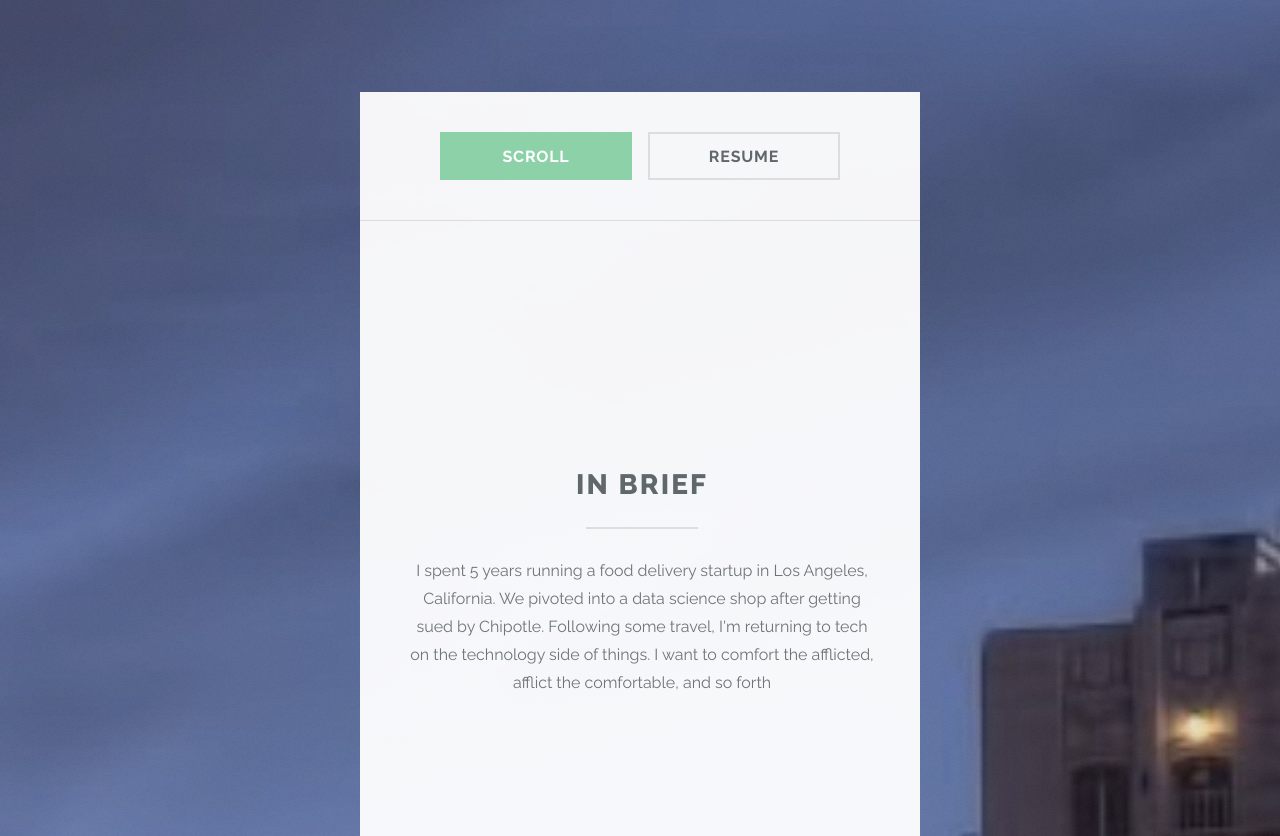
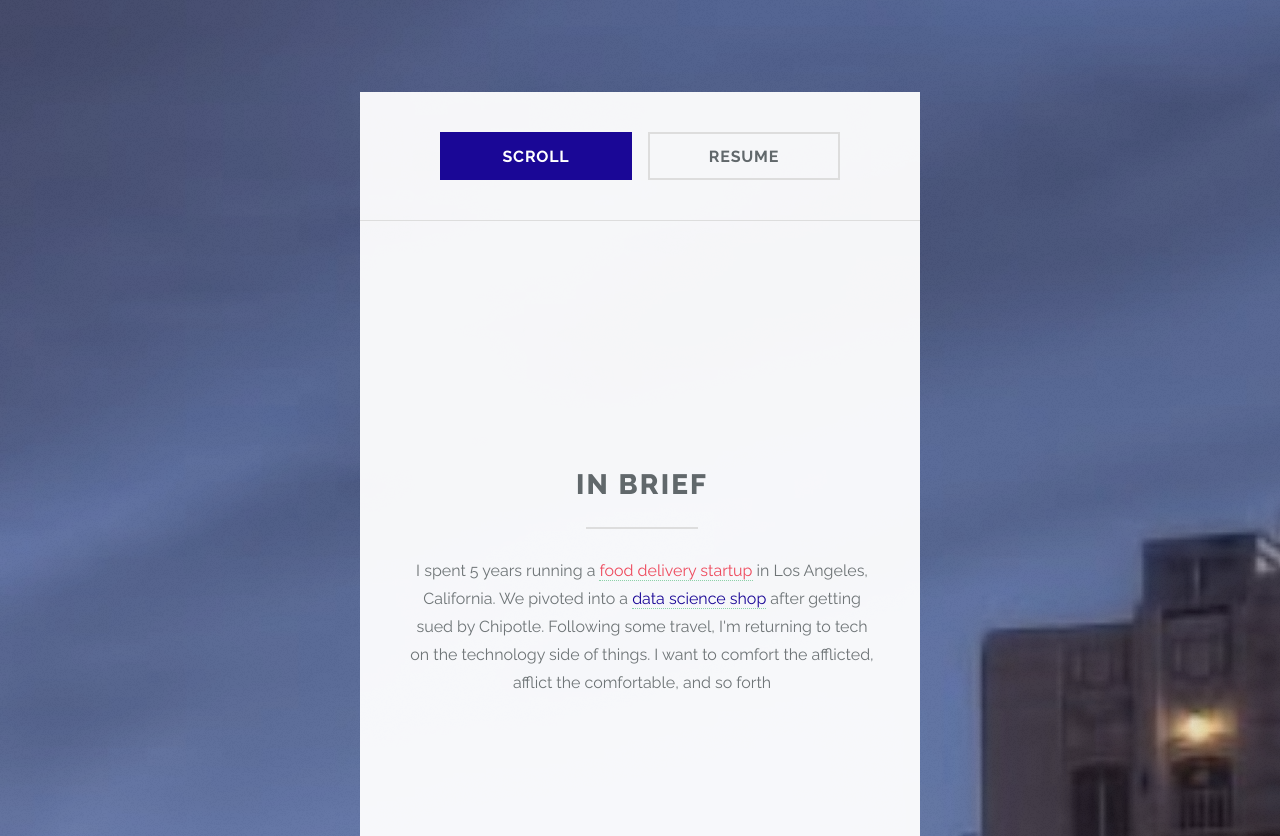
Before and after one commit to dtklumpp/profile, a plain HTML site: page index.html in a window 1280 px wide. Shown: the part 580-1416 px from the top of the page. Drawn offline with Linux system fonts and the light colour scheme.

Commit message:
tweaked colors

```diff
--- a/index.html
+++ b/index.html
@@ -16,7 +16,7 @@
 				</header>
 				<div class="container">
 					<ul class="actions special">
-						<li><a href="#one" class="button primary scrolly">Scroll</a></li>
+						<li><a href="#one" class="button primary scrolly" style="background-color: #1a0796">Scroll</a></li>
 						<li><a href="assets/documents/DTKRESUME.pdf" class="button secondary scrolly" target="_blank">Resume</a></li>
 
 					</ul>
@@ -31,7 +31,7 @@
 						<header class="major">
 							<h2>In Brief</h2>
 						</header>
-						<p>I spent 5 years running a food delivery startup in Los Angeles, California.  We pivoted into a data science shop after getting sued by Chipotle.  Following some travel, I'm returning to tech on the technology side of things.  I want to comfort the afflicted, afflict the comfortable, and so forth</p>
+						<p>I spent 5 years running a <a href="http://youbeo.com" target="_blank"><span style="color: #ee4a5d">food delivery startup</span></a> in Los Angeles, California.  We pivoted into a <a href="https://ae.studio" target="_blank"><span style="color: #1a0796">data science shop</span></a> after getting sued by Chipotle.  Following some travel, I'm returning to tech on the technology side of things.  I want to comfort the afflicted, afflict the comfortable, and so forth</p>
 					</div>
 					<a href="#two" class="goto-next scrolly">Next</a>
 				</div>
@@ -573,7 +573,7 @@ print 'It took ' + i + ' iterations to sort the deck.';</code></pre>
 						<li><a href="#footer" class="icon solid alt fa-envelope"><span class="label">Email</span></a></li>
 					</ul>
 					<ul class="copyright">
-						<li>&copy; David Klumpp, 2020</li><li>Images: <a href="http://unsplash.com">Unsplash</a></li>
+						<li>&copy; David Klumpp, 2020</li><li>images: <a href="http://unsplash.com" target="_blank">Unsplash</a></li>
 					</ul>
 				</footer>
 			</section>
```
